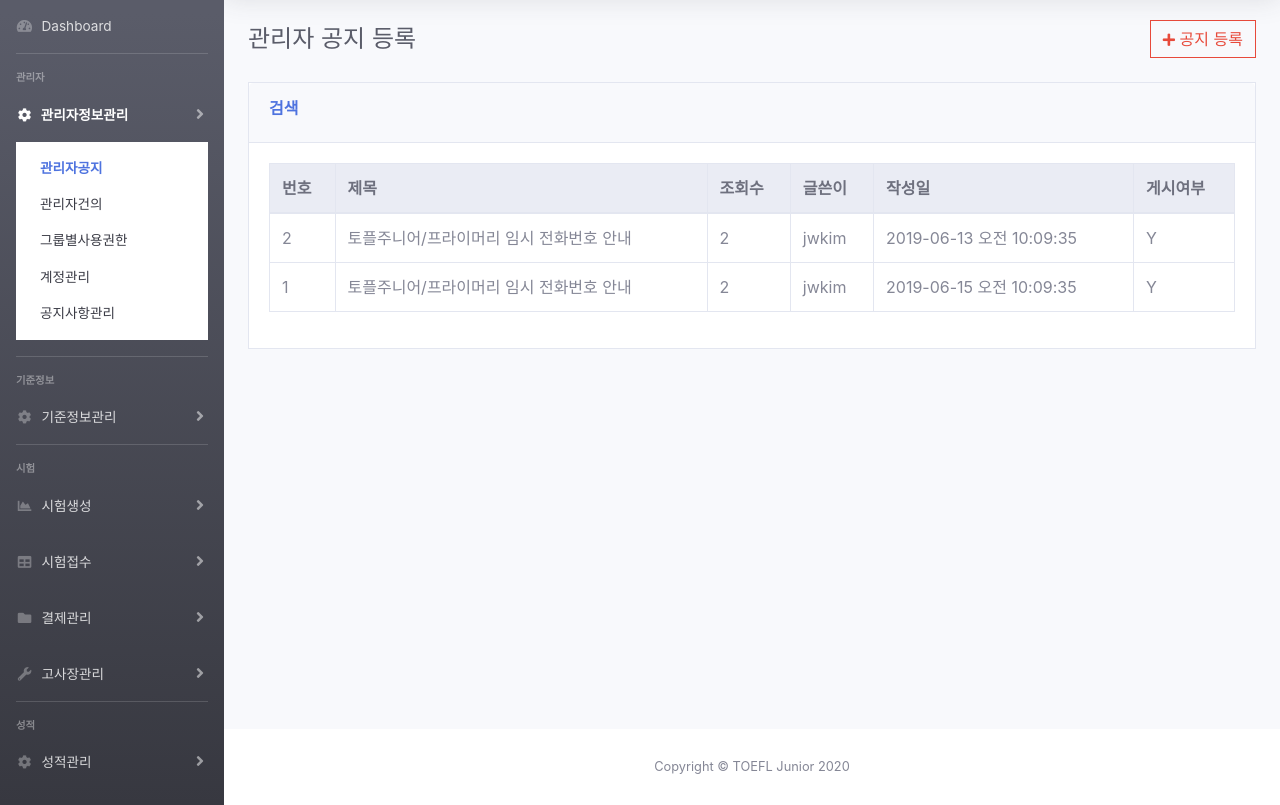
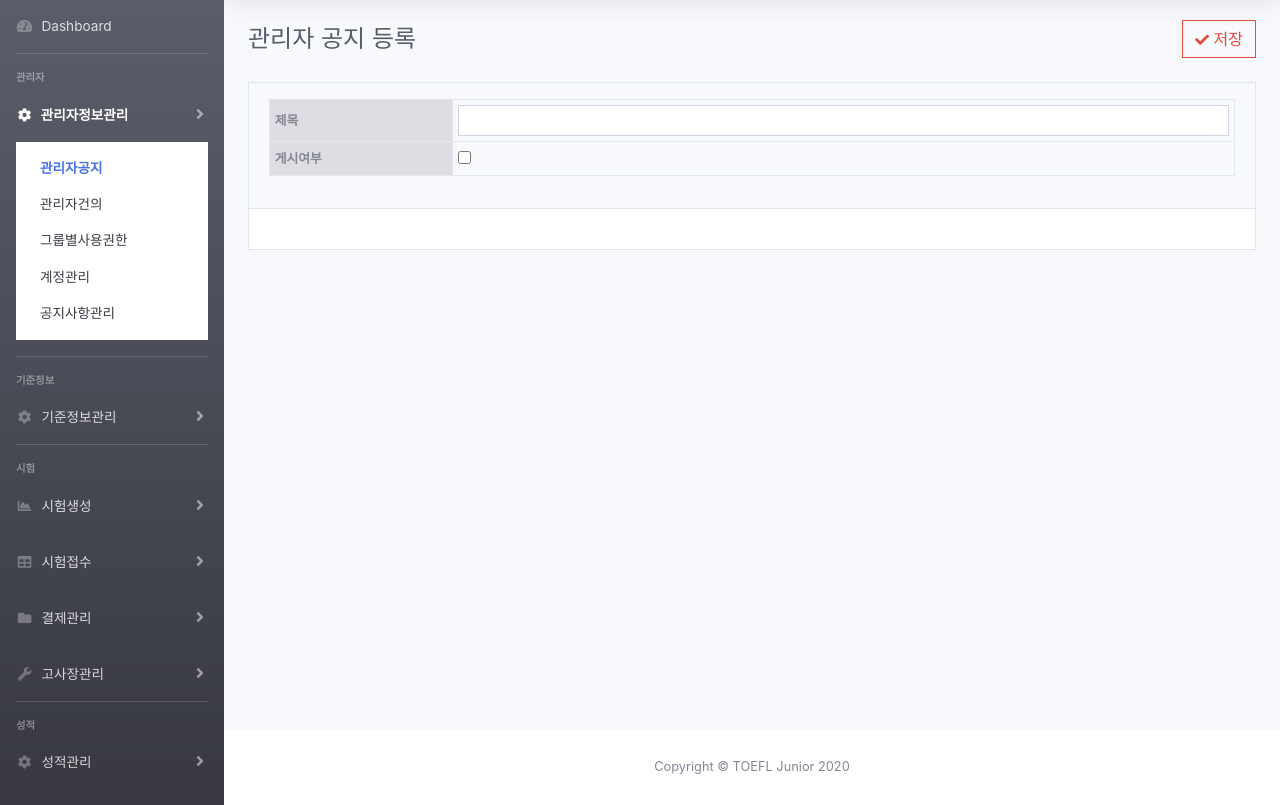
Before and after one commit to myjadepage/tfjunior, a plain HTML site: page src/pages/notice_new.html in a window 1280 px wide. Shown: the part 74-879 px from the top of the page. Drawn offline with Linux system fonts and the light colour scheme; a small style sheet from the web is missing.

Commit message:
notice_new

```diff
--- a/src/pages/notice_new.html
+++ b/src/pages/notice_new.html
@@ -12,6 +12,8 @@
     <link href="../css/default.css" rel="stylesheet">
     <link href="../vendor/dataTables.bootstrap4.min.css" rel="stylesheet">
     <link rel="stylesheet" href="tj-admin.css">
+
+    <link rel="stylesheet" href="https://uicdn.toast.com/editor/latest/toastui-editor.min.css" />
 </head>
 
 <body>
@@ -190,49 +192,29 @@
                     <!-- Page Heading -->
                     <div class="d-sm-flex align-items-center justify-content-between mb-4">
                         <h1 class="h4 mb-0 text-gray-800">관리자 공지 등록</h1>
-                        <a href="notice_new.html" class="d-none d-sm-inline-block btn btn-md btn-outline-danger"><i class="fas fa-plus fa-sm"></i> 공지 등록</a>
+                        <a href="notice_new.html" class="d-none d-sm-inline-block btn btn-md btn-outline-danger"><i class="fas fa-check fa-sm"></i> 저장</a>
                     </div>
 
                     <!-- DataTales -->
                     <div class="card mb-4">
                         <div class="card-header py-3 search-form">
-                            <h6 class="font-weight-bold text-primary">검색</h6>
+                            <table class="table table-sm table-bordered">
+                                <tbody>
+                                    <tr>
+                                        <th class="table-secondary">제목</th>
+                                        <td><input type="text" class="form-control form-control-sm" id="" placeholder=""></td>
+                                    </tr>
+                                    <tr>
+                                        <th class="table-secondary">게시여부</th>
+                                        <td><input type="checkbox" class="" id="" placeholder=""></td>
+                                    </tr>
+                                </tbody>
+                            </table>
                         </div>
                         <div class="card-body">
-                            <div class="table-responsive">
-                                <table class="table table-bordered" width="100%" cellspacing="0">
-                                    <thead class="thead-light">
-                                        <tr>
-                                            <th scope="col">번호</th>
-                                            <th scope="col">제목</th>
-                                            <th scope="col">조회수</th>
-                                            <th scope="col">글쓴이</th>
-                                            <th scope="col">작성일</th>
-                                            <th scope="col">게시여부</th>
-                                        </tr>
-                                    </thead>
-                                    <tbody>
-                                        <tr>
-                                            <td scope="row">2</td>
-                                            <td>토플주니어/프라이머리 임시 전화번호 안내</td>
-                                            <td>2</td>
-                                            <td>jwkim</td>
-                                            <td>2019-06-13 오전 10:09:35</td>
-                                            <td>Y</td>
+                            <script src="https://uicdn.toast.com/editor/latest/toastui-editor-all.min.js"></script>
 
-                                        </tr>
-                                        <tr>
-                                            <td scope="row">1</td>
-                                            <td>토플주니어/프라이머리 임시 전화번호 안내</td>
-                                            <td>2</td>
-                                            <td>jwkim</td>
-                                            <td>2019-06-15 오전 10:09:35</td>
-                                            <td>Y</td>
-                                        </tr>
-
-                                    </tbody>
-                                </table>
-                            </div>
+                            <div id="editor"></div>
                         </div>
                     </div>
                 </div>
@@ -262,6 +244,7 @@
     <script src="../vendor/dataTables.bootstrap4.min.js"></script>
     <script src="../js/datatables.js"></script>
 
+
 </body>
 
 </html>
--- a/src/pages/tj-admin.css
+++ b/src/pages/tj-admin.css
@@ -5,7 +5,8 @@
 .pagination,
 .page-item:first-child .page-link,
 .page-item:last-child .page-link,
-.form-control {
+.form-control,
+.modal-content {
     border-radius: 0;
 }
 
@@ -25,7 +26,8 @@ div.dataTables_wrapper div.dataTables_paginate ul.pagination {
 }
 
 .search-form h6,
-.search-form th {
+.search-form th,
+.search-form td {
     text-align: left;
 }
 
```
Also changed, not shown: src/pages/notice.html (+21 -1 lines).
